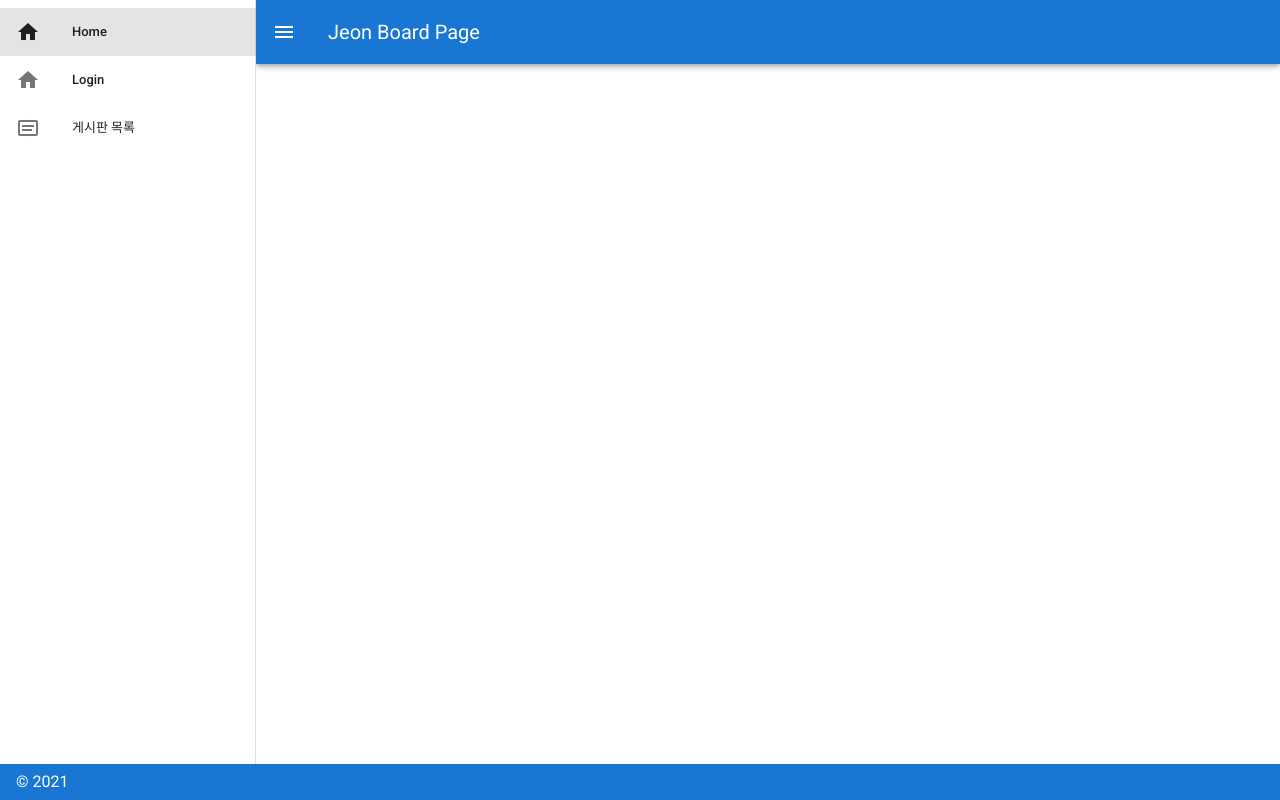
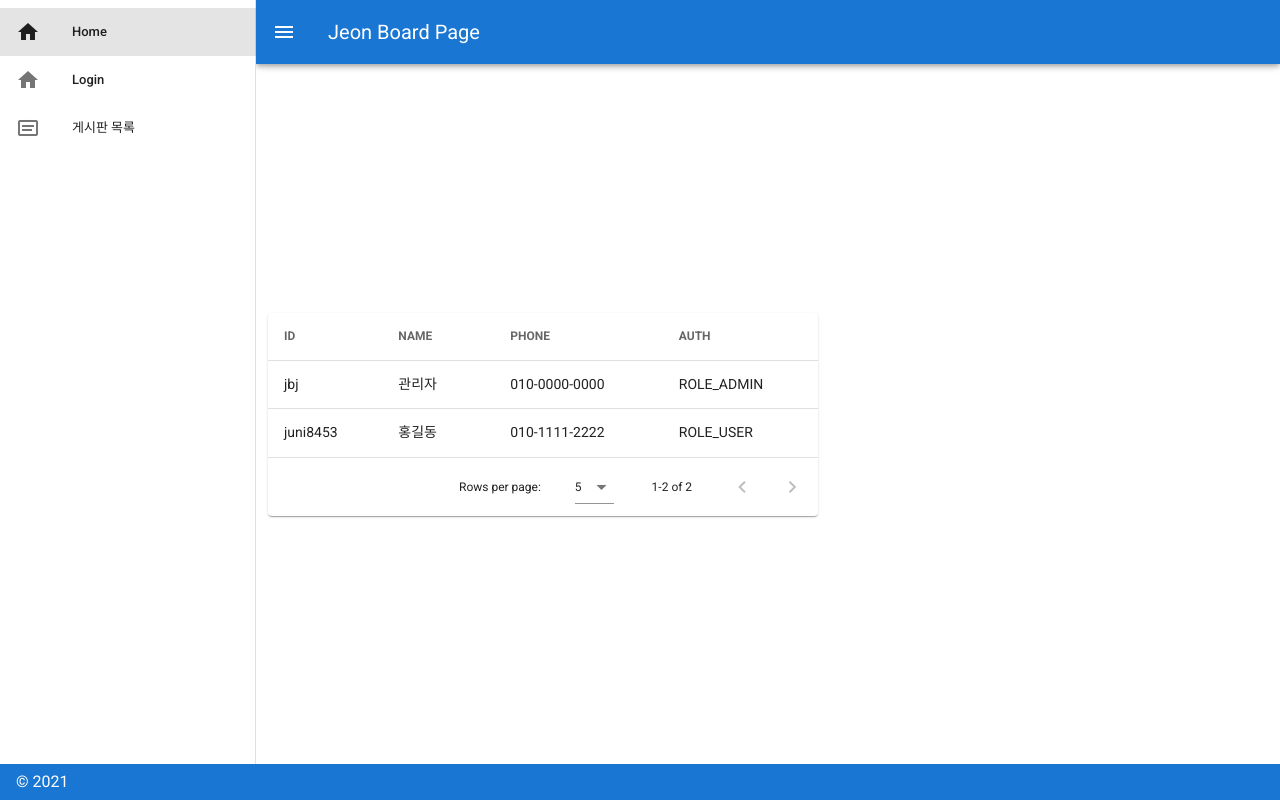
Before and after one commit to juni8453/lcom_test, a Vue app in the folder src/vue-spring-jeon/: page /test in a window 1280 px wide. Built offline with nearby package versions, Linux system fonts and the light colour scheme.

Commit message:
update 6_7

```diff
--- a/src/vue-spring-jeon/src/App.vue
+++ b/src/vue-spring-jeon/src/App.vue
@@ -29,7 +29,7 @@
         </v-list-item>
 
         <v-list-item
-          v-if="isLogin === true && Userinfo.User_Name === '관리자'"
+          v-if="isLogin === true && Userinfo.User_auth.includes('ROLE_ADMIN')"
           router :to="{name:'admin'}"
           >
           <v-list-item-action>
--- a/src/vue-spring-jeon/src/router/index.js
+++ b/src/vue-spring-jeon/src/router/index.js
@@ -6,6 +6,7 @@ import SignUp from '../views/SignUp.vue'
 import User from '../views/User.vue'
 import admin from '../views/admin.vue'
 import BoardList from '../views/BoardList.vue'
+import TestPage from '../views/TestPage'
 
 Vue.use(VueRouter)
 
@@ -40,6 +41,11 @@ const routes = [
     name: 'admin',
     component: admin
   },
+  {
+    path: '/test',
+    name: 'test',
+    component: TestPage
+  },
 
 ]
 
--- a/src/vue-spring-jeon/src/store/index.js
+++ b/src/vue-spring-jeon/src/store/index.js
@@ -23,7 +23,7 @@ export default new Vuex.Store({
     board_detail:[],
     UserList:[],
     isLogin: false,
-    isLoginError: false
+    isLoginError: false,
   },
   mutations: {
     NewUsers: (state,payload) => {
@@ -33,7 +33,7 @@ export default new Vuex.Store({
     SET_USER(state, data) {
       state.Userinfo.User_Id = data.username
       state.Userinfo.User_Name = data.name
-      state.Userinfo.User_auth = data.authorities
+      state.Userinfo.User_auth = data.roles
       state.Userinfo.User_token = data.token
       Route.push("/user")
    },
@@ -77,6 +77,7 @@ export default new Vuex.Store({
           axios.post('http://localhost:9000/api/auth/signin', payload)
               .then(Response => {
                   console.log(Response.data)
+                  //console.log(Response.data.roles[0])
                   if (Response.data.username != null) {
                       axios.defaults.headers.common['Authorization'] = `Bearer ${Response.data.token}`
                       localStorage.setItem("token",Response.data.token)
--- /dev/null
+++ b/src/vue-spring-jeon/src/views/TestPage.vue
@@ -0,0 +1,43 @@
+<template>
+  <v-data-table
+    :headers="headers"
+    :items="desserts"
+    :items-per-page="5"
+    class="elevation-1"
+  ></v-data-table>
+</template>
+
+<script>
+  export default {
+    data () {
+      return {
+        headers: [
+          {
+            text: 'ID',
+            align: 'start',
+            sortable: false,
+            value: 'userid',
+          },
+          { text: 'NAME', value: 'name' },
+          { text: 'PHONE', value: 'phone' },
+          { text: 'AUTH', value: 'auth' },
+        ],
+
+        desserts: [
+          {
+            userid: 'jbj',
+            name: '관리자', //value
+            phone: '010-0000-0000',
+            auth: 'ROLE_ADMIN'
+          },
+          {
+            userid: 'juni8453',
+            name: '홍길동',
+            phone: '010-1111-2222',
+            auth: 'ROLE_USER'
+          },
+        ],
+      }
+    },
+  }
+</script>
--- a/src/vue-spring-jeon/src/views/admin.vue
+++ b/src/vue-spring-jeon/src/views/admin.vue
@@ -1,33 +1,7 @@
 <template>
-   <!-- <div>
-        <h1>회원리스트</h1>
-        <table>
-          <tr style="font-weight:900;">
-            <td>ID</td>
-            <td>NAME</td>
-            <td>PHONE</td>
-            <td>AUTH</td>
-          </tr>
-         <tr
-          v-for="(item, i) in UserList" :key="i"
-         >
-           <td>{{item.username}}</td>
-           <td>{{item.name}}</td>
-           <td>{{item.phone}}</td>
-           <td>
-            <span
-              v-for="(items, index) in item.authorities" :key="index"
-            >
-              {{items.authority}}
-            </span>
-           </td>
-         </tr>
-        </table>
-    </div>  -->
   <div>
-    <v-simple-table
+    <v-simple-table style="width:90%"
       dense
-
     >
     <template v-slot:default>
       <thead>
@@ -48,7 +22,7 @@
       </thead>
       <tbody>
         <tr
-          v-for="item in UserList"
+          v-for="item in calData"
           :key="item.username"
         >
           <td>{{ item.username }}</td>
@@ -65,7 +39,13 @@
         </tr>
       </tbody>
     </template>
-  </v-simple-table>
+    </v-simple-table>
+    <div>
+      <v-pagination
+      v-model="curPageNum"
+      :length="numOfPages"
+    ></v-pagination>
+    </div>
   </div>
 </template>
 <style scoped>
@@ -74,25 +54,35 @@ div {
   height:100%;
   text-align: center;
 }
-  table {
-    width:400px;
-    margin:50px auto;
-    border-collapse:collapse;
-    text-align: center;
-  }
-  table tr td {
-    border:1px solid #818181;
-    padding:5px;
-  }
 </style>
 <script>
 import { mapState, mapActions } from "vuex"
 export default {
+  data(){
+    return{
+      curPageNum: 1,    // 현재 UI에 보여지고 있는 페이지 숫자
+      dataPerPage: 20,   // 한 페이지당 보여지는 UserList 갯수
+    }
+  },
+
   created() {
     this.$store.dispatch('admin')
   },
   computed: {
-      ...mapState(["UserList"])
+      ...mapState(["UserList"]),
+      startOfset(){
+        return((this.curPageNum-1)*this.dataPerPage)
+      },
+      endOfset(){
+        return (this.startOfset + this.dataPerPage)
+      },
+      numOfPages(){
+        return Math.ceil(this.UserList.length / this.dataPerPage)
+      },
+      calData(){
+        return this.UserList.slice(this.startOfset, this.endOfset)
+      }
+
   }
 }
 </script>
```
Also changed, not shown: 3 other files (tests, documents, lock files or other folders).
